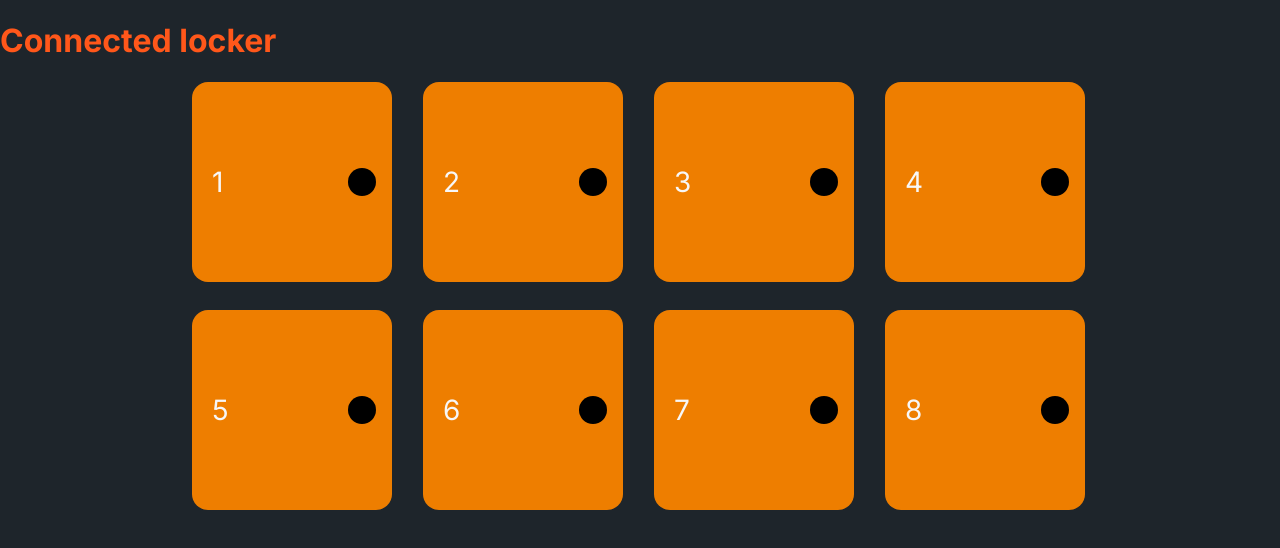
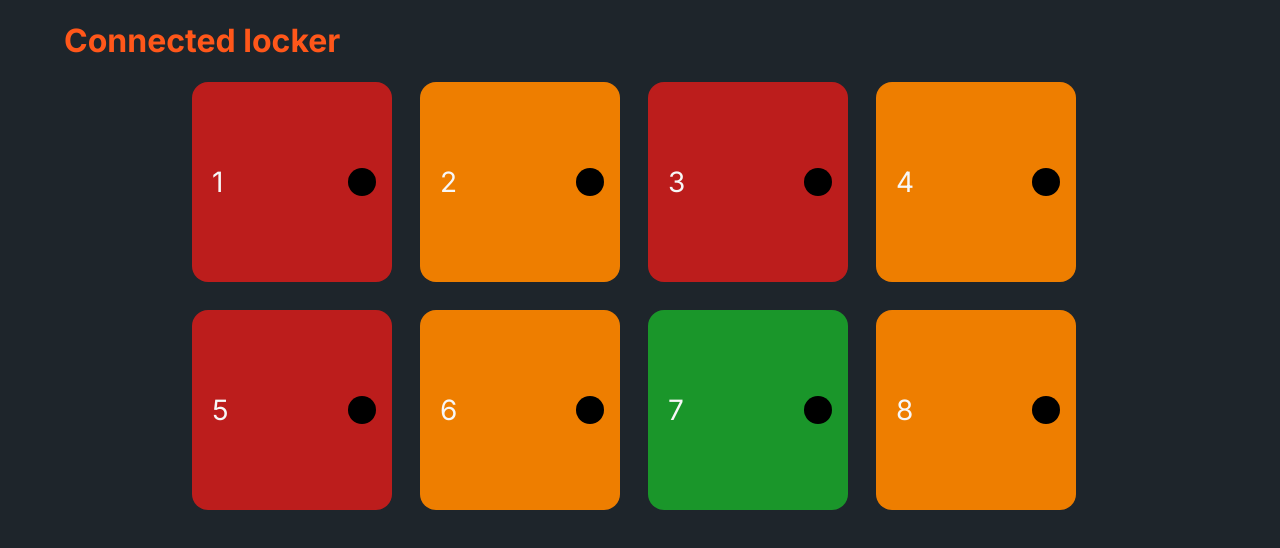
Before and after one commit to JaxV9/connected-locker, a Next.js app: page / in a window 1280 px wide. Shown: the top 548 px of the page. Built offline with nearby package versions, Linux system fonts and the light colour scheme.

Commit message:
last update

```diff
--- a/src/app/components/ui/card/card.tsx
+++ b/src/app/components/ui/card/card.tsx
@@ -1,21 +1,52 @@
 'use client';
 
-import { LockerType } from "@/app/model/locker";
-import { useState } from "react";
+import {  useEffect, useState } from "react";
 
-export const Card = ({ id }: LockerType) => {
+type CardPropsType = {
+    id: number,
+    user: number | null,
+    state: string,
+    updateCurrentLockerProps: (locker: number) => void,
+    currentLockerProps: number | null
+};
+
+
+export const Card = ({ id, state, updateCurrentLockerProps, currentLockerProps }: CardPropsType) => {
 
     const [clicked, setClicked] = useState<boolean>(false);
+    const [currentBackground, setCurrentBackground] = useState<string>("")
+
+    const ableToClick = ["available", "yours"]
 
     const toggle = () => {
-        setClicked(!clicked)
-        console.log(!clicked)
+        updateCurrentLockerProps(id)
     }
+
+    useEffect(() => {
+        if(state === "available") {
+            setCurrentBackground('#EE7E00')
+        }
+        if(state === "assigned") {
+            setCurrentBackground('#BC1D1C')
+        }
+        if(state === "yours") {
+            setCurrentBackground('#1A962A')
+        }
+    },[state])
+
+    useEffect(() => {
+        if(currentLockerProps === id) {
+            setClicked(true)
+        } else {
+            setClicked(false)
+        }
+    },[currentLockerProps, id])
 
     return (
         <>
-            <div className={clicked ? "card-clicked" : "card"}>
-                <div className={clicked ? "card-container-clicked" : "card-container"} onClick={toggle}>
+            <div className={clicked && ableToClick.includes(state) ? "card-clicked" : "card"}>
+                <div className={clicked && state === "available" ? "card-container-clicked" : "card-container"} onClick={toggle}
+                style={{ backgroundColor: currentBackground}}>
                     <div className="card-content">
                         {id}
                     </div>
--- a/src/app/components/ui/cardList/style.css
+++ b/src/app/components/ui/cardList/style.css
@@ -3,6 +3,7 @@
     margin-left: auto;
     margin-right: auto;
     display: grid;
-    grid-template-columns: 1fr 1fr 1fr 1fr;
-    gap: 28px;
+    grid-template-columns: repeat(auto-fill, minmax(200px, 200px));
+    column-gap: 28px;
+    row-gap: 28px;
 }
--- /dev/null
+++ b/src/app/components/ui/menu/menu.tsx
@@ -0,0 +1,20 @@
+'use client';
+
+import { Dispatch, SetStateAction } from "react";
+
+type MenuPropsType = {
+    menuIsActiveProps: boolean,
+    setMenuIsActiveProps: Dispatch<SetStateAction<boolean>>
+}
+
+export const Menu = ({menuIsActiveProps, setMenuIsActiveProps}: MenuPropsType) => {
+
+
+    return (
+        <>
+        <div className={menuIsActiveProps ? "menu-enabled" : "menu-disabled"} onClick={() => setMenuIsActiveProps(!menuIsActiveProps)}>
+
+        </div>
+        </>
+    )
+}
--- /dev/null
+++ b/src/app/components/ui/menu/style.css
@@ -0,0 +1,34 @@
+.menu-enabled, .menu-disabled {
+    width: 250px;
+    height: 100vh;
+    background-color: #262D34;
+    position: fixed;
+    top: 0;
+    display: flex;
+    flex-direction: column;
+    justify-content: center;
+    align-items: center;
+    gap: 28px;
+    transition: all ease 0.2s;
+    z-index: 2;
+}
+
+.menu-enabled {
+    right: 0;
+}
+
+.menu-disabled {
+    width: 250px;
+    height: 100vh;
+    background-color: #262D34;
+    position: fixed;
+    top: 0;
+    right: -250px;
+    display: flex;
+    flex-direction: column;
+    justify-content: center;
+    align-items: center;
+    gap: 28px;
+    transition: all ease 0.2s;
+    z-index: 2;
+}
--- a/src/app/globals.css
+++ b/src/app/globals.css
@@ -2,7 +2,7 @@
 @import url('../app/components/ui/btn/style.css');
 @import url('../app/components/ui/cardList/style.css');
 @import url('../app/components/ui/card/style.css');
-
+@import url('../app/components/ui/menu/style.css');
 
 html,
 body {
@@ -17,3 +17,9 @@ body {
 h1 {
   color: #FF571A;
 }
+
+.title {
+  width: 90%;
+  margin-left: auto;
+  margin-right: auto;
+}
--- a/src/app/layout.tsx
+++ b/src/app/layout.tsx
@@ -26,6 +26,7 @@ export default function RootLayout({
   return (
     <html lang="en">
       <body className={`${geistSans.variable} ${geistMono.variable}`}>
+        <h1 className="title">Connected locker</h1>
         {children}
       </body>
     </html>
--- a/src/app/page.tsx
+++ b/src/app/page.tsx
@@ -1,9 +1,16 @@
+"use client";
+
+import { useState } from "react";
 import { Card } from "./components/ui/card/card";
 import { CardList } from "./components/ui/cardList/cardList";
 import { LockerType } from "./model/locker";
+import { Menu } from "./components/ui/menu/menu";
 
 
 export default function Home() {
+
+  const [currentLocker, setCurrentLocker] = useState<number | null>(null)
+  const [menuIsActive, setMenuIsActive] = useState<boolean>(false)
 
   const lockerList: LockerType[] = [
     {
@@ -39,7 +46,7 @@ export default function Home() {
     {
       id: 7,
       user: 1,
-      state: "assigned"
+      state: "yours"
     },
     {
       id: 8,
@@ -47,14 +54,20 @@ export default function Home() {
       state: "available"
     }
   ]
+
+  const updateCurrentLocker = (id: number) => {
+    setCurrentLocker(id)
+    setMenuIsActive(true)
+  }
+
   return (
     <>
-      <h1>Connected locker</h1>
-
+      <Menu menuIsActiveProps={menuIsActive} setMenuIsActiveProps={setMenuIsActive}/>
       <CardList >
         {lockerList.length > 0 ?
           lockerList.map((locker) => (
-            <Card key={locker.id} id={locker.id} user={locker.user} state={locker.state} />
+            <Card key={locker.id} updateCurrentLockerProps={updateCurrentLocker} currentLockerProps={currentLocker}
+              id={locker.id} user={locker.user} state={locker.state} />
           ))
           : null}
       </CardList>
```
